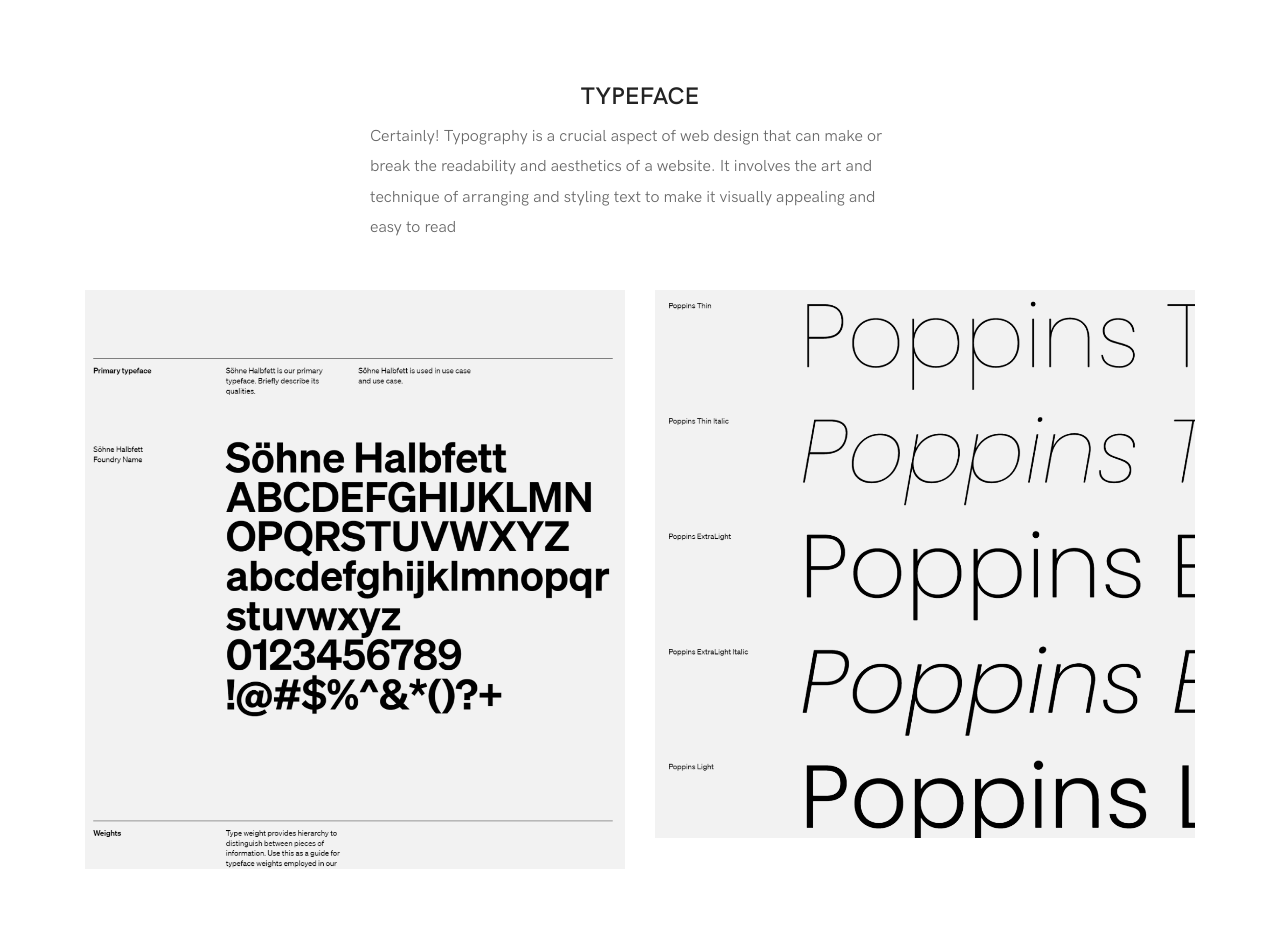
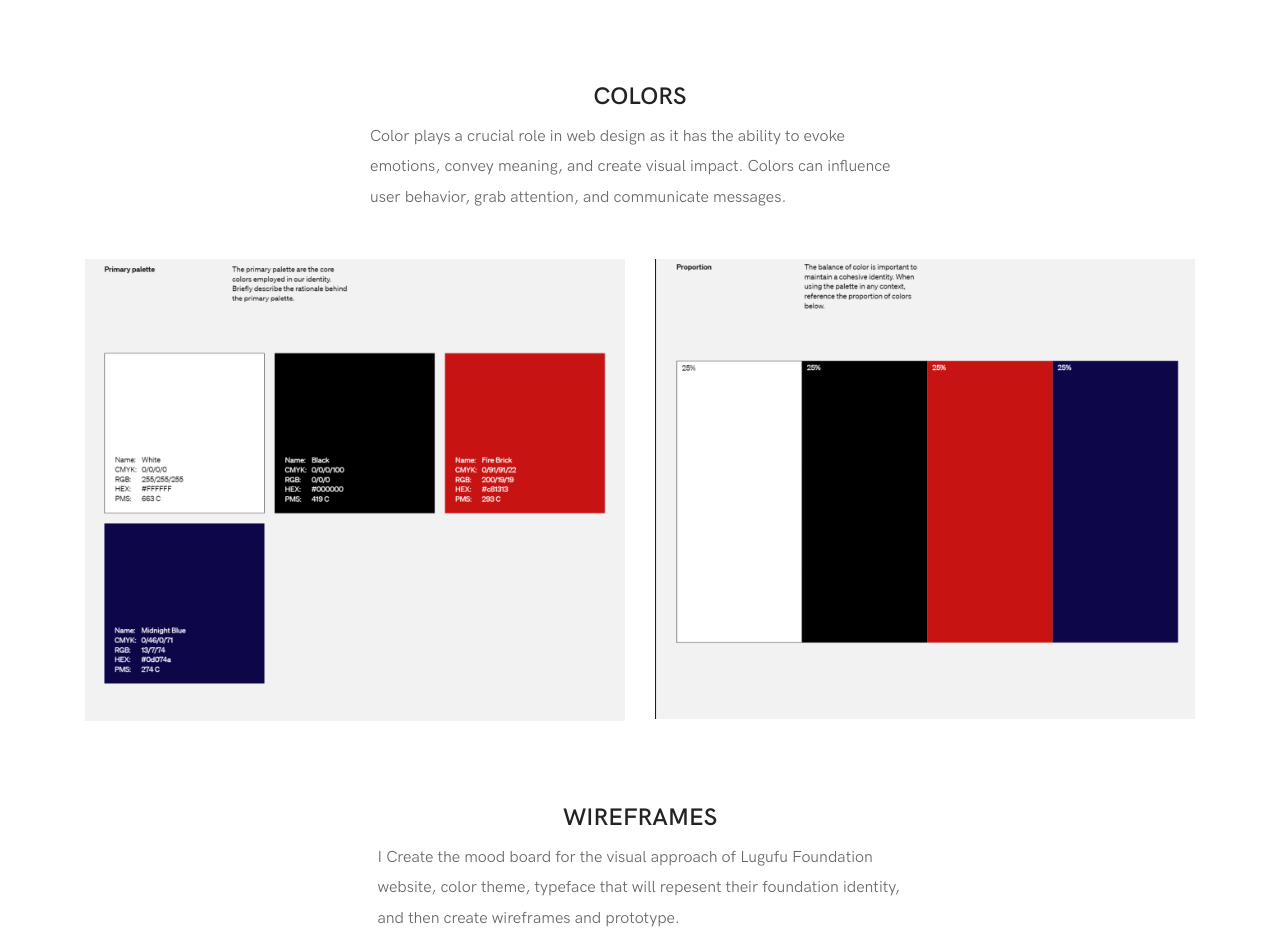
Before and after one commit to AhmadHJabu/Ahmad-Portfolio, a website: page Geita-Adventist.html in a window 1280 px wide. Shown: the part 4094-5031 px from the top of the page. Drawn offline with Linux system fonts and the light colour scheme.

Commit message:
add color images and change paragraphy text to explain colors

```diff
--- a/Geita-Adventist.html
+++ b/Geita-Adventist.html
@@ -221,11 +221,11 @@
   <div class="row">
       <div class="col-md-6 offset-md-3">
           <h4 class="section-title text-center mb-10 wow fadeInUp" data-wow-delay="300ms">
-              TYPEFACE
+              COLORS
           </h4>
           <p class="wow fadeInUp" data-wow-delay="500ms">
-            Certainly! Typography is a crucial aspect of web design that can make or break the readability and aesthetics of a website.
-            It involves the art and technique of arranging and styling text to make it visually appealing and easy to read
+            Color plays a crucial role in web design as it has the ability to evoke emotions, convey meaning, and create visual impact.
+            Colors can influence user behavior, grab attention, and communicate messages.
           </p>
       </div>
   </div>
@@ -236,12 +236,12 @@
   <div class="row">
 <div class="col-md-6 mb-30 single_project_item wow fadeInUp" data-wow-delay="300ms">
     <div class="single-portfolio-content">
-        <img src="img/gas/Typography-04.png" alt="color palette Geita Adventist School">
+        <img src="img/gas/color-01.png" alt="color palette Geita Adventist School">
     </div>
  </div>
  <div class="col-md-6 mb-30 single_project_item wow fadeInUp" data-wow-delay="300ms">
   <div class="single-portfolio-content">
-      <img src="img/gas/Typography-05.png" alt="Color Palette Geita Adventist School">
+      <img src="img/gas/color-02.png" alt="Color Palette Geita Adventist School">
   </div>
 </div>
 </div>
```
Also changed, not shown: img/gas/color-01.png (added), img/gas/color-02.png (added).
